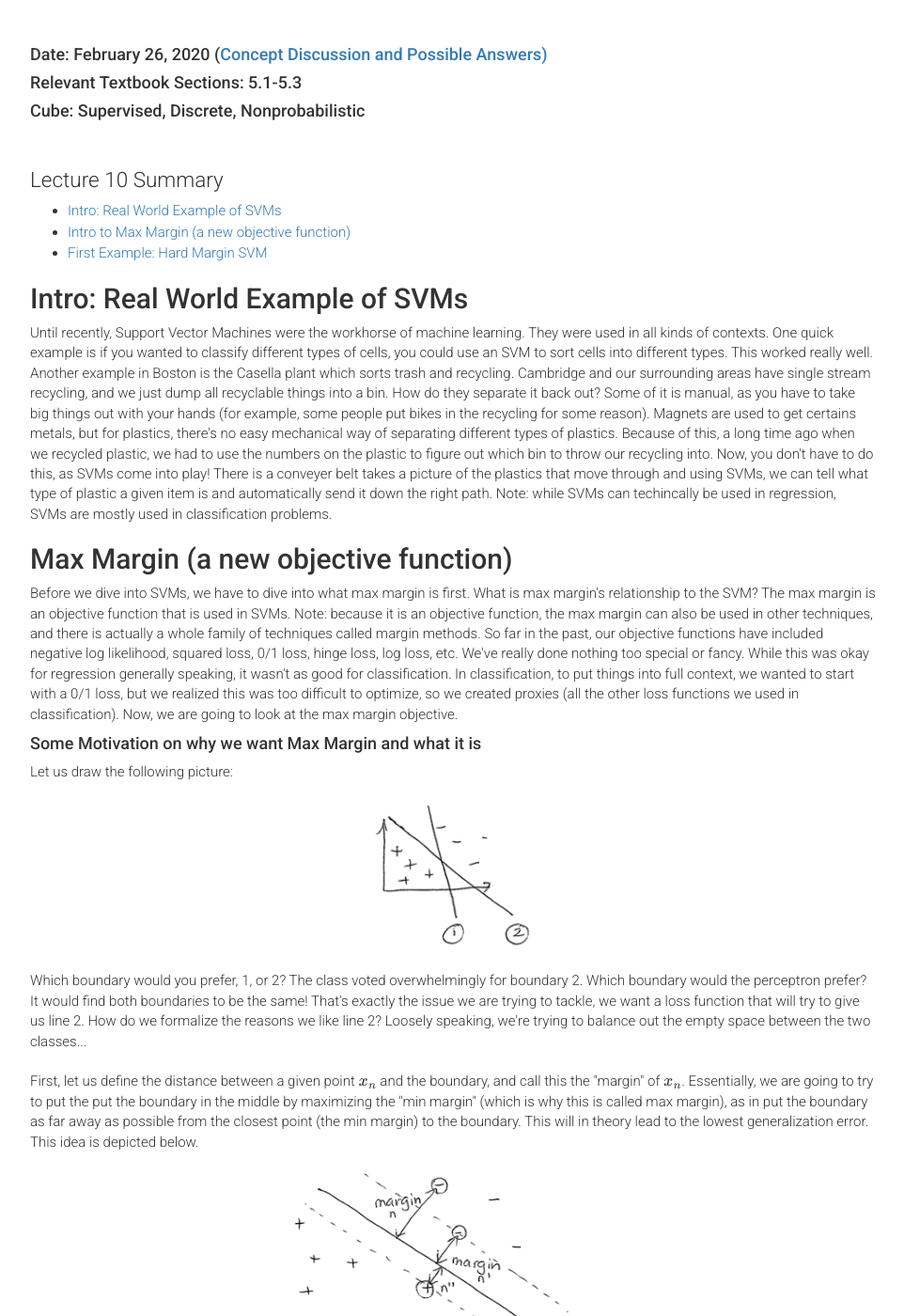
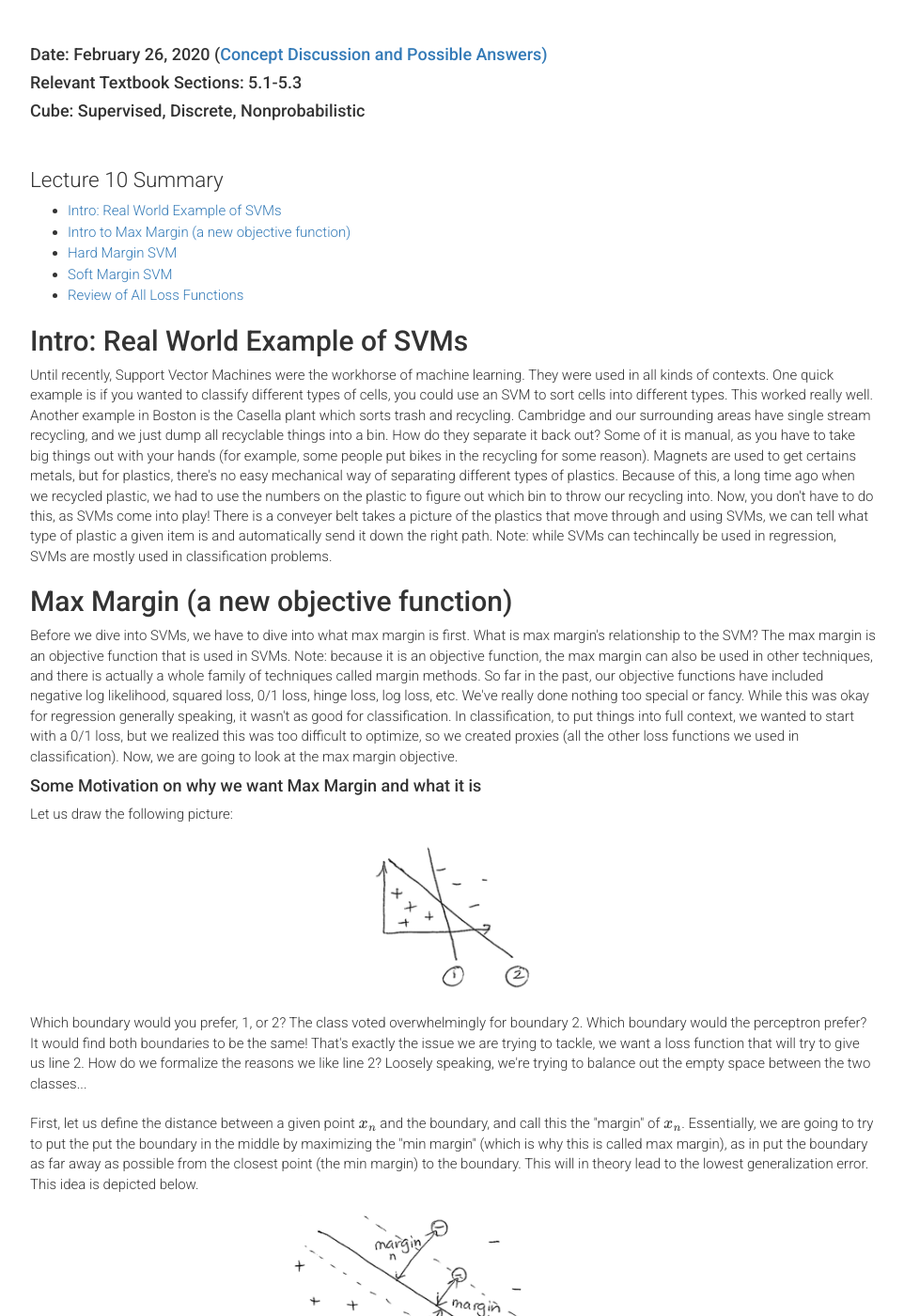
Before and after one commit to harvard-ml-courses/cs181-web-2020, a Jekyll site: the page built from recap10.html, in a window 1280 px wide and 1400 px high, scrolled down 208 px. Shown: the whole window at 94% size, without its empty margins (158-1120 px from the left). Built offline with Jekyll 4.4.1, drawn with Linux system fonts in a browser that asks for light colours; formulas are drawn with MathJax 3; some of the changed text lies outside the part shown.

Commit message:
fix sublinks in lecture 10 recap

```diff
--- a/recap10.html
+++ b/recap10.html
@@ -18,7 +18,10 @@ weight: 0
       <ul>
         <li><a href="#recap10_1">Intro: Real World Example of SVMs</a></li>
         <li><a href="#recap10_2">Intro to Max Margin (a new objective function)</a></li>
-        <li><a href="#recap10_3">First Example: Hard Margin SVM</a></li>
+        <li><a href="#recap10_3">Hard Margin SVM</a></li>
+        <li><a href="#recap10_4">Soft Margin SVM</a></li>
+        <li><a href="#recap10_5">Review of All Loss Functions</a></li>
+
       </ul>
 
       <h2 id="recap10_1">Intro: Real World Example of SVMs</h2>
@@ -45,7 +48,7 @@ weight: 0
         <img src="{{ site.baseurl }}/images/recap10_2.png" style="width:40%"  alt="Max Margin Idea"></img>
       </div>
 
-      <h2 id="recap10_3">First Example: Hard Margin SVM</h2>
+      <h2 id="recap10_3">Hard Margin SVM</h2>
 
       First, to keep things simple, let's look at a binary classification setting, where $\hat{y}$ is 1 or 0. In addition, we're going to focus on the linear case today: $f(x, w) = w^Tx + w_0$  (next class we'll look at the nonlinear case). These previous two sentences refer to general properties we're choosing to keep things simple in our SVM example.<br><br>
 
@@ -133,7 +136,7 @@ weight: 0
 
       Minimizing $||w||_2$ with respect to $w$ and $w_0$ is the same is miniziming $w^Tw$ with respect to $w$ and $w_0$, as squaring it doesnt change where the minimum is. So now we're looking minimizing the length squared. This is really cool beacuse now we have a quadratic program with linear constraints; this is a convex problem which has a lot of excellent solvers out there: cvxopt, cvxpy, sklearn (we do not want to code these ourselves, we can leverage the work of others)!
 
-      <h2>Soft Margin SVM</h2>
+      <h2 id="recap10_4">Soft Margin SVM</h2>
 
       What if the data is not separable and we still want a solution? We can have a relaxed soft margin formulation. For any particular point, we can define how badly it is from the margin using slack variables.<br><br>
 
@@ -156,7 +159,7 @@ weight: 0
 
       If we make C really big, we will be enforcing the constraints more. How do we set the C though? We would want to find this using cross validation (although sklearn finds it for you automatically). Also, it turns out also that this is still convex, so we can still use solvers! We have converge guarantees!
 
-      <h2>Review of All Loss Functions</h2>
+      <h2 id="recap10_5">Review of All Loss Functions</h2>
 
       Below is a graph of a bunch of loss functions we've seen. The intuition behind the new max margin loss we just learned today is that it starts penalizing you before you're wrong, as in it even penalizes you when you're correct. This helps you avoid future mistakes.
 
```
